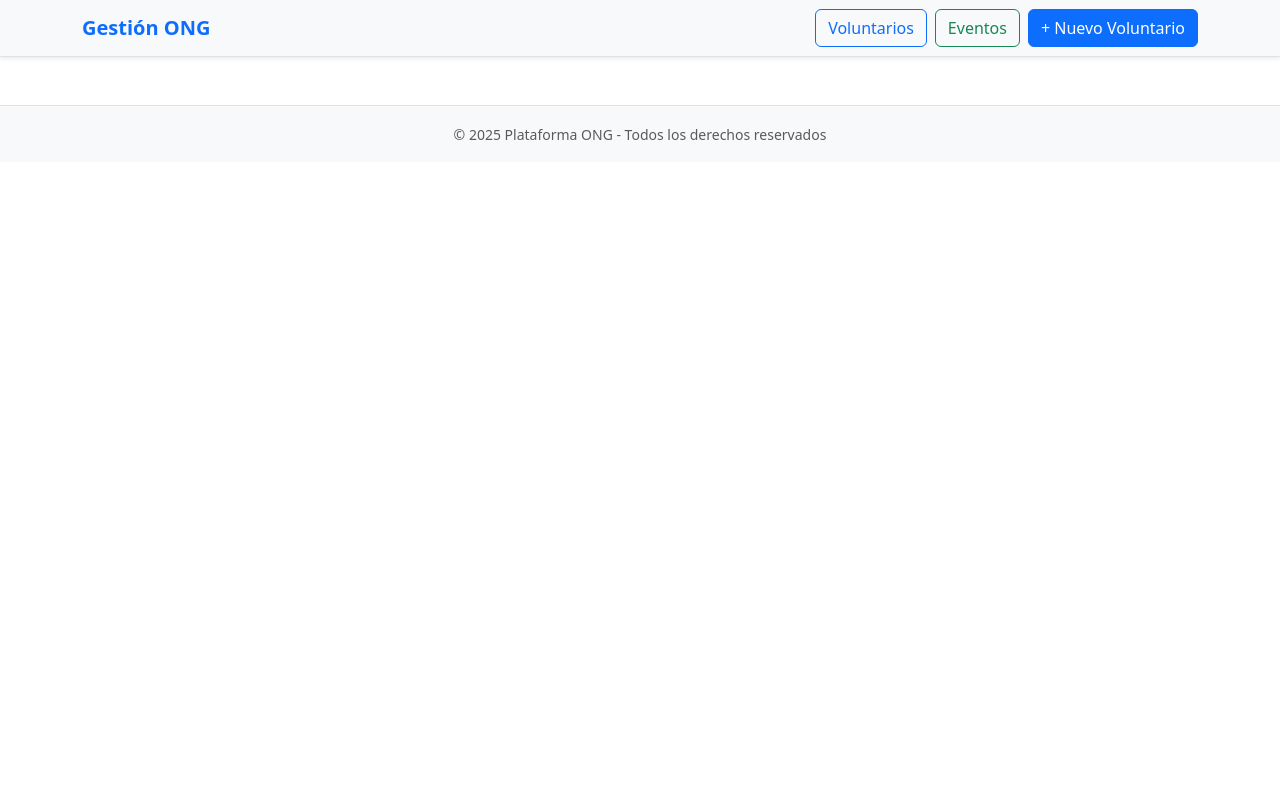
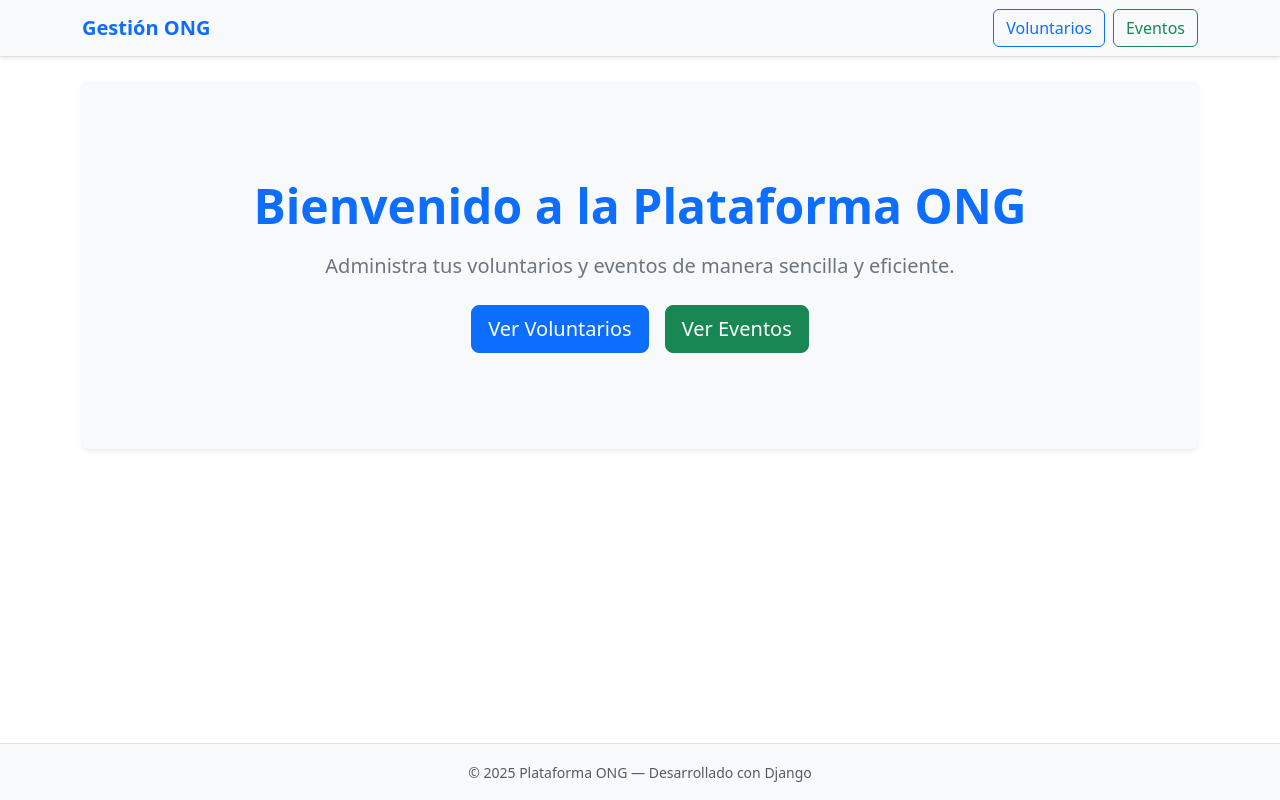
Before and after one commit to JATeR912/M7_AE6_ABPRO-Ejercicio_grupal, a Django app: page / in a window 1280 px wide. Run offline with Django 5.2, Linux system fonts and the light colour scheme.

Commit message:
Ajuste base.html y nuevo index con hero simple

```diff
--- a/gestionar_voluntarios/templates/base.html
+++ b/gestionar_voluntarios/templates/base.html
@@ -5,21 +5,31 @@
   <meta name="viewport" content="width=device-width,initial-scale=1">
   <title>ONG - {% block title %}{% endblock %}</title>
   <link href="https://cdn.jsdelivr.net/npm/bootstrap@5.3.3/dist/css/bootstrap.min.css" rel="stylesheet">
+  <style>
+    /* Hace que el footer quede al fondo de la página */
+    body {
+      display: flex;
+      flex-direction: column;
+      min-height: 100vh;
+    }
+    main {
+      flex: 1;
+    }
+  </style>
 </head>
 
 <body>
   <nav class="navbar navbar-expand-lg navbar-light bg-light mb-4 border-bottom shadow-sm">
     <div class="container">
-    <a class="navbar-brand fw-bold text-primary" href="{% url 'lista_voluntarios' %}">Gestión ONG</a>
+      <a class="navbar-brand fw-bold text-primary" href="{% url 'index' %}">Gestión ONG</a>
       <div class="d-flex">
         <a class="btn btn-outline-primary me-2" href="{% url 'lista_voluntarios' %}">Voluntarios</a>
-      <a class="btn btn-outline-success me-2" href="{% url 'lista_eventos' %}">Eventos</a>
-      <a class="btn btn-primary" href="{% url 'crear_voluntario' %}">+ Nuevo Voluntario</a>
+        <a class="btn btn-outline-success" href="{% url 'lista_eventos' %}">Eventos</a>
       </div>
     </div>
   </nav>
 
-<div class="container">
+  <main class="container mb-4">
     {% if messages %}
       {% for message in messages %}
         <div class="alert alert-{{ message.tags }} alert-dismissible fade show" role="alert">
@@ -28,11 +38,12 @@
         </div>
       {% endfor %}
     {% endif %}
+
     {% block content %}{% endblock %}
-</div>
+  </main>
 
-<footer class="mt-5 py-3 bg-light border-top text-center text-muted">
-  <small>© 2025 Plataforma ONG - Todos los derechos reservados</small>
+  <footer class="py-3 bg-light border-top text-center text-muted mt-auto">
+    <small>© 2025 Plataforma ONG — Desarrollado con Django</small>
   </footer>
 
   <script src="https://cdn.jsdelivr.net/npm/bootstrap@5.3.3/dist/js/bootstrap.bundle.min.js"></script>
--- a/gestionar_voluntarios/templates/index.html
+++ b/gestionar_voluntarios/templates/index.html
@@ -1,4 +1,18 @@
 {% extends 'base.html' %}
-{%block title%}Gestionar Voluntarios{%endblock%}
-{%block content%}
-{%endblock%}
+{% block title %}Inicio{% endblock %}
+{% block content %}
+
+<section class="py-5 text-center bg-light rounded shadow-sm">
+    <div class="container py-5">
+        <h1 class="display-5 fw-bold text-primary mb-3">Bienvenido a la Plataforma ONG</h1>
+        <p class="lead text-secondary mb-4">
+            Administra tus <strong>voluntarios</strong> y <strong>eventos</strong> de manera sencilla y eficiente.
+        </p>
+        <div class="d-flex justify-content-center gap-3">
+            <a href="{% url 'lista_voluntarios' %}" class="btn btn-primary btn-lg">Ver Voluntarios</a>
+            <a href="{% url 'lista_eventos' %}" class="btn btn-success btn-lg">Ver Eventos</a>
+        </div>
+    </div>
+</section>
+
+{% endblock %}
```
Lines whose indentation alone changed are shown as unchanged.
